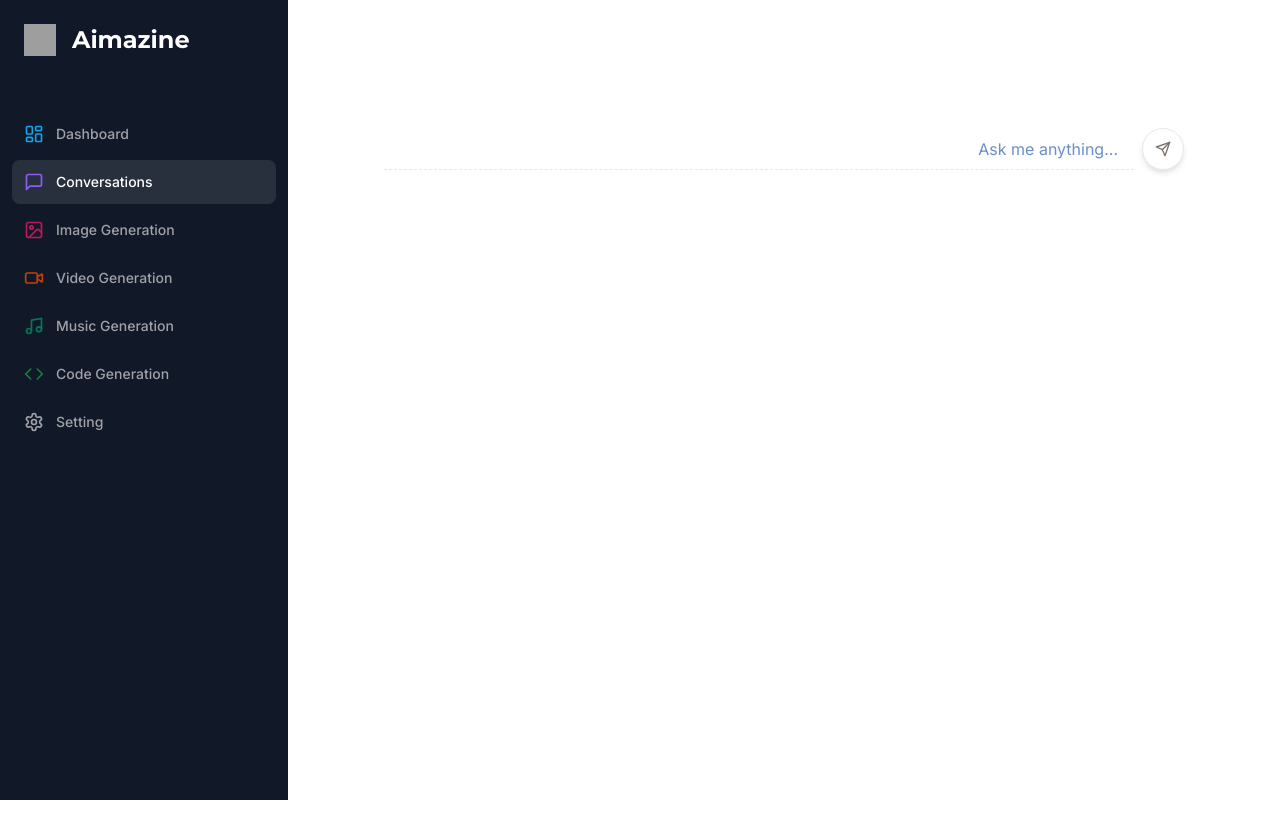
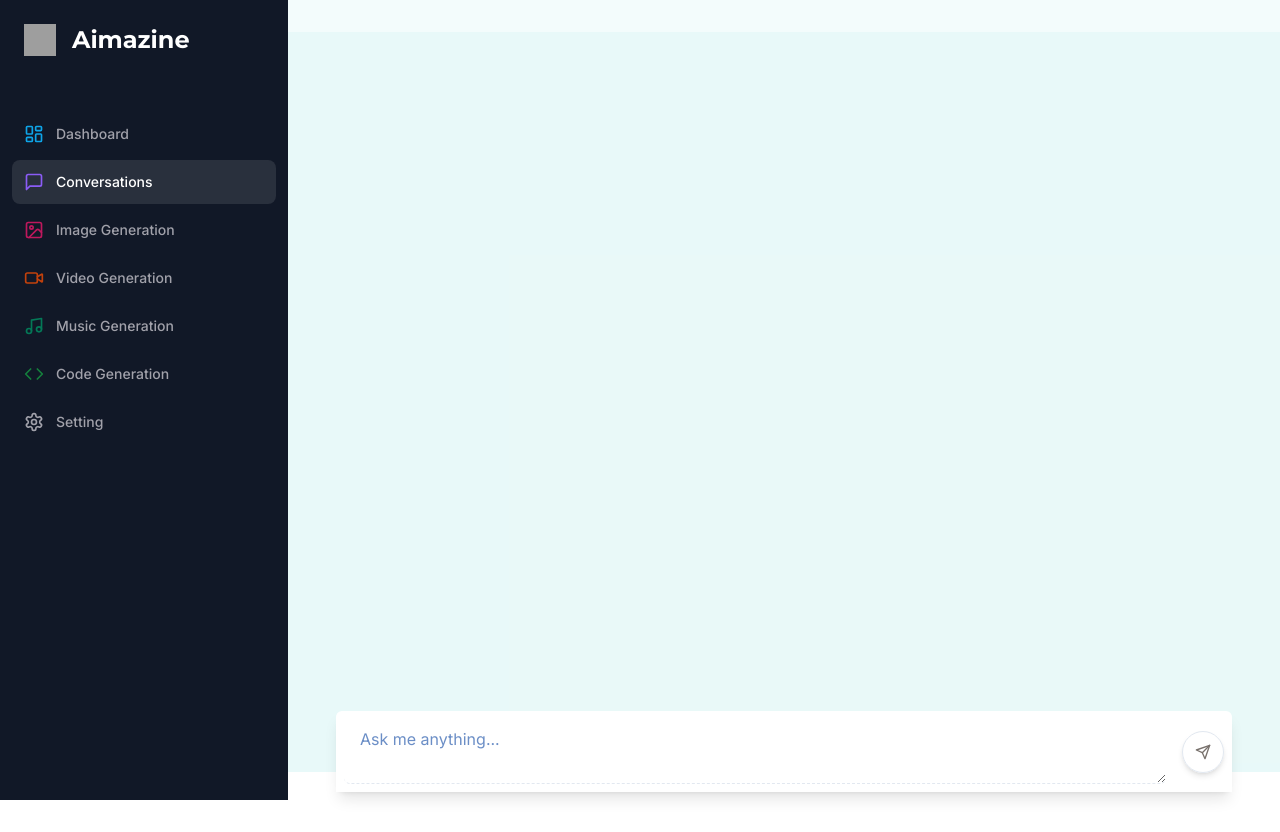
Before and after one commit to manishkumar632/AI-SAAS-Platform-Nextjs, a Next.js app in the folder aimazine/: page /conversation in a window 1280 px wide. After the commit the page ends 800 px from the top, so only its background shows below. Built offline with nearby package versions, Linux system fonts and the light colour scheme; grey boxes are pictures that could not be loaded; what markdown-it-highlightjs would draw is missing.

Commit message:
conversation function build successfully

```diff
--- a/aimazine/app/(dashboard)/(routes)/conversation/page.tsx
+++ b/aimazine/app/(dashboard)/(routes)/conversation/page.tsx
@@ -2,9 +2,11 @@
 import { Bot, Loader2, Send, User2, Copy } from "lucide-react"; // Import the Copy icon
 import { useChat } from "@ai-sdk/react";
 import Markdown from "../component/markdown";
-import { useState } from "react";
+import { useState, useEffect } from "react";
 
 export default function Home() {
+    const [chatDivHeight, setChatDivHeight] = useState(0);
+    const [chatDivWidth, setChatDivWidth] = useState(0);
     const [copiedMessage, setCopiedMessage] = useState(""); // State to track copied message
     const {
         messages,
@@ -31,10 +33,29 @@ export default function Home() {
             });
     };
 
+    useEffect(() => {
+        const userProfileHeight =
+            document.getElementsByClassName("userProfile")[0]?.clientHeight;
+        const windowInnerHeight = window.innerHeight;
+        const windowInnerWidth = window.innerWidth;
+        const sidebarWidth =
+            document.getElementsByClassName("dashboardSidebar")[0]?.clientWidth;
+
+        setChatDivHeight(4 + windowInnerHeight - userProfileHeight * 2);
+        setChatDivWidth(windowInnerWidth - sidebarWidth);
+    }, []);
+
     return (
-        <main className="flex min-h-screen flex-col items-center p-24">
-            {RenderForm()}
-            {RenderMessages()}
+        <main
+            className="flex flex-col items-center inset-0 bg-[#8BE0DB]/10 w-full"
+            style={{ height: `${chatDivHeight}px`, width: `${chatDivWidth}px` }}
+        >
+            <div className="flex flex-col w-full overflow-y-auto mb-20 p-4">
+                {RenderMessages()}
+            </div>
+            <div className="w-full fixed bottom-0 flex justify-center">
+                {RenderForm()}
+            </div>
         </main>
     );
 
@@ -49,21 +70,24 @@ export default function Home() {
                         }
                     });
                 }}
-                className="w-full flex flex-row gap-2 items-center h-full"
+                className="w-[70%] justify-center gap-2 items-center bg-white p-2 rounded-t-md shadow-lg flex mb-2"
             >
-                <input
-                    type="text"
+                <textarea
                     value={input}
-                    onChange={handleInputChange}
+                    onChange={(e) => {
+                        handleInputChange(e);
+                        e.target.style.height = "auto"; // Reset the height
+                        e.target.style.height = e.target.scrollHeight + "px"; // Set the height to the scroll height
+                    }}
                     placeholder={
                         isLoading ? "Generating..." : "Ask me anything..."
                     }
                     disabled={isLoading}
-                    className="border-b border-dashed outline-none w-full px-4 py-2 text-[#0842A0] placeholder:text-[#0842A099] text-right focus:placeholder-transparent disabled:bg-transparent"
+                    className="border-b border-dashed outline-none px-4 py-2 text-[#0842A0] placeholder:text-[#0842A099] text-left focus:placeholder-transparent disabled:bg-transparent rounded-md max-h-32 overflow-x-hidden w-full"
                 />
                 <button
                     type="submit"
-                    className="rounded-full shadow-md border flex flex-row"
+                    className="rounded-full shadow-md border flex flex-row ml-2"
                 >
                     {isLoading ? (
                         <Loader2
@@ -82,14 +106,14 @@ export default function Home() {
         return (
             <div
                 id="chatbox"
-                className="flex flex-col-reverse w-full text-left mt-4 gap-4 whitespace-pre-wrap"
+                className="flex flex-col w-full text-left mt-4 gap-4 whitespace-pre-wrap"
             >
                 {messages.map((message, index) => {
                     return (
                         <div
                             key={index}
                             className={`shadow-md rounded-md ml-10 relative ${
-                                message.role === "user" ? "bg-stone-300" : ""
+                                message.role === "user" ? "bg-[#111827]/10" : ""
                             }`}
                         >
                             <Markdown text={message.content} />
--- a/aimazine/app/(dashboard)/layout.tsx
+++ b/aimazine/app/(dashboard)/layout.tsx
@@ -4,10 +4,10 @@ import Sidebar from "@/components/sidebar";
 const DashboardLayout = ({ children }: { children: React.ReactNode }) => {
     return (
         <div className="h-full relative">
-            <div className="hidden h-full md:flex md:w-72 md:flex-col md:fixed md:inset-y-0 z-[80] bg-gray-900">
+            <div className="dashboardSidebar hidden h-full md:flex md:w-72 md:flex-col md:fixed md:inset-y-0 z-[80] bg-gray-900">
                 <Sidebar />
             </div>
-            <main className="md:pl-72 userProfile">
+            <main className="md:pl-72 userProfile bg-[#8BE0DB]/10">
                 <Navbar />
                 {children}
             </main>
--- a/aimazine/components/navbar.tsx
+++ b/aimazine/components/navbar.tsx
@@ -3,7 +3,7 @@ import MobileSidebar from "@/components/mobile-sidebar";
 
 const Navbar = () => {
     return (
-        <div className="flex items-center p-4">
+        <div className="flex items-center p-4 ">
             <MobileSidebar />
             <div className="flex w-full justify-end">
                 <UserButton afterSignOutUrl="/" />
```
